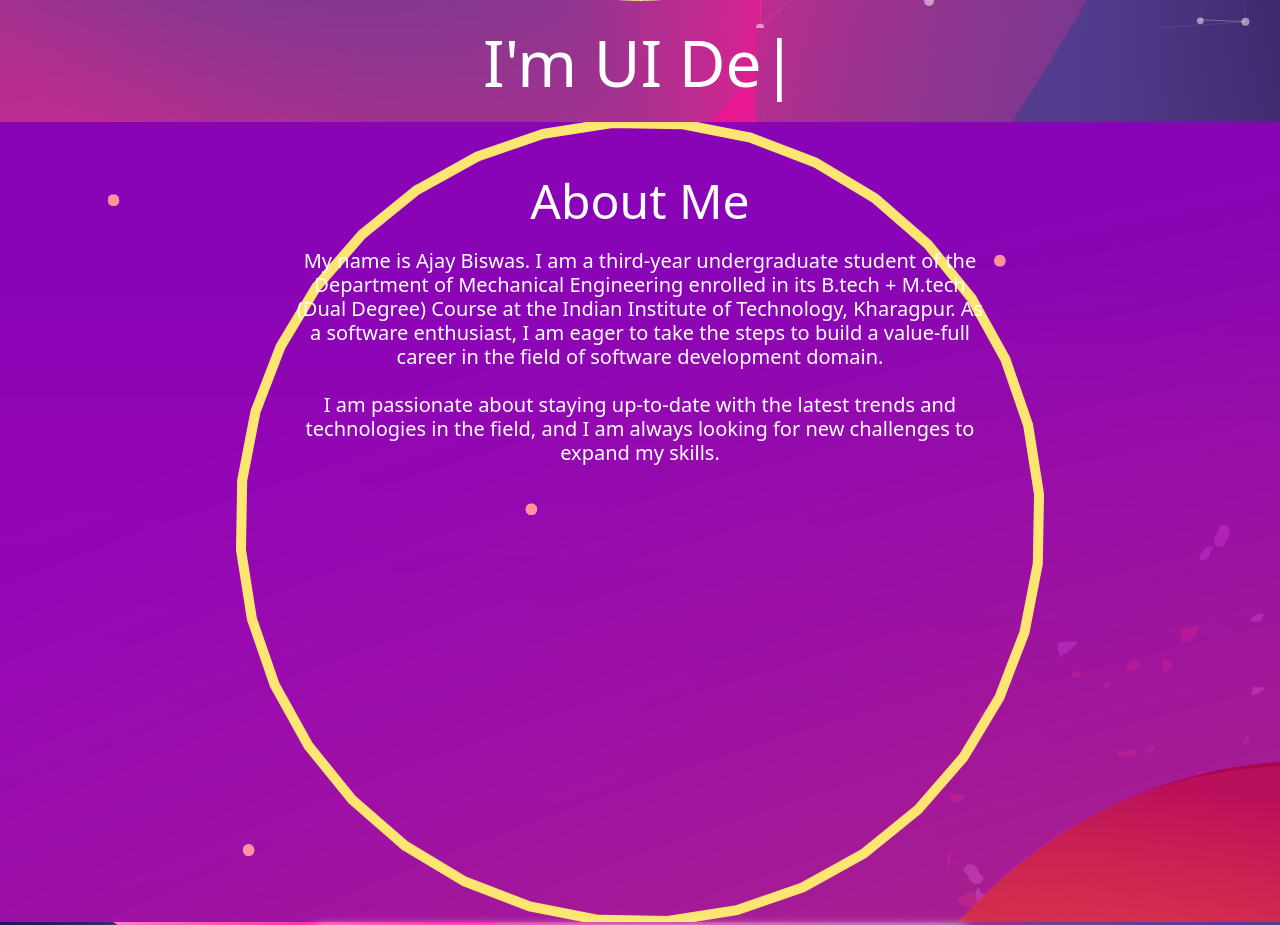
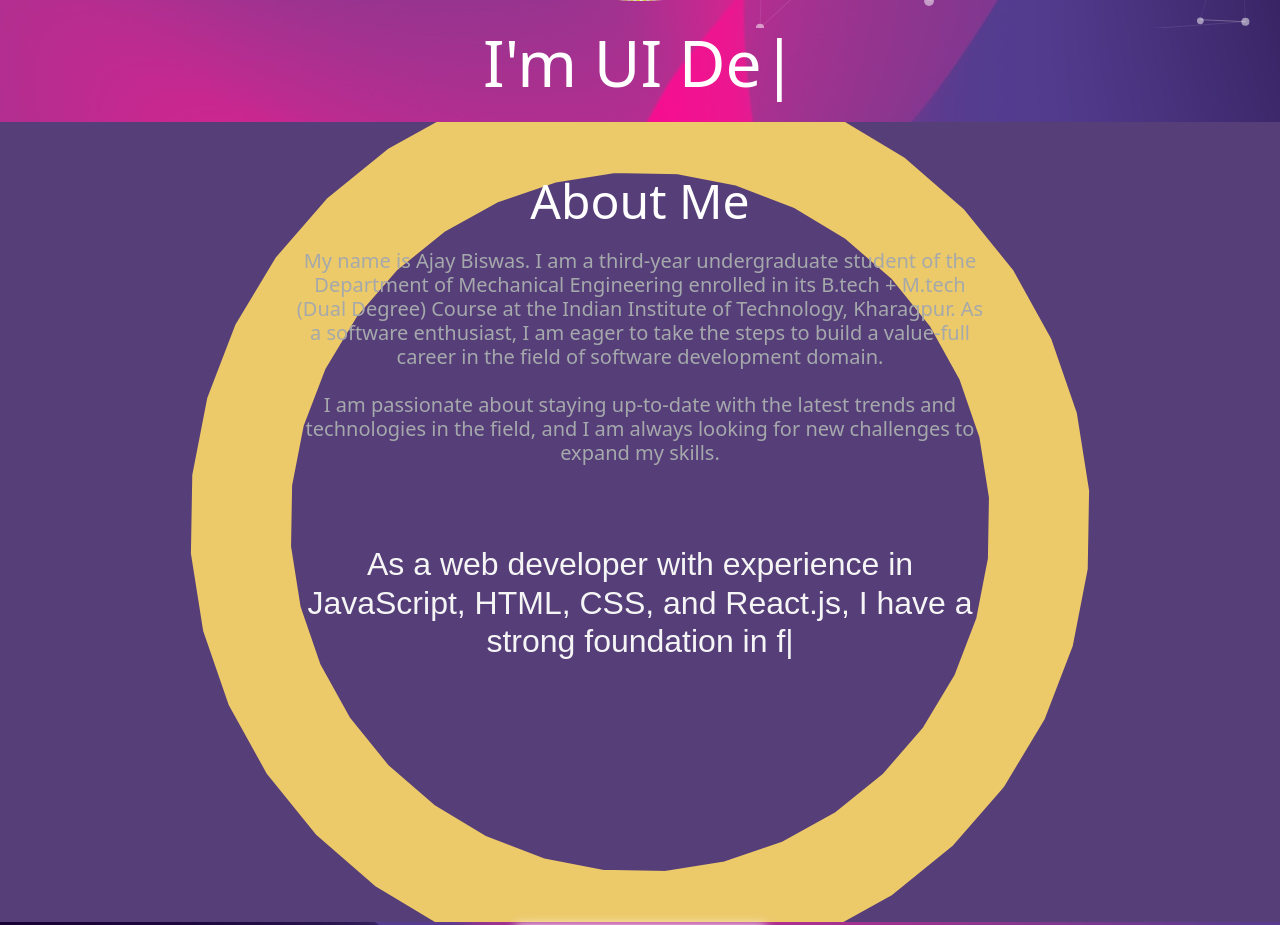
Before and after one commit to BlueSquare4/portfolio, a Flask app: page / in a window 1280 px wide. Shown: the part 772-1697 px from the top of the page. Run offline with Flask 3, Linux system fonts and the light colour scheme; some libraries are stand-ins or nearby versions.

Commit message:
some fixes

```diff
--- a/static/js/about.js
+++ b/static/js/about.js
@@ -17,8 +17,8 @@ function init() {
 function draw() {
   context.clearRect(0, 0, width, height);
   context.beginPath();
-  context.strokeStyle = "#fce570";
-  context.lineWidth = 10;
+  context.strokeStyle = "#ecc969";
+  context.lineWidth = 100;
   for (let i = 0; i < 360; i += 10) {
     const x = centerX + radius * Math.cos((i + frameCount) * (Math.PI / 180));
     const y = centerY + radius * Math.sin((i + frameCount) * (Math.PI / 180));
--- a/templates/home.html
+++ b/templates/home.html
@@ -31,9 +31,9 @@
    background-color:rgb(120,120,120);
 }
   .maindiv {
-    width: 50%;
-    height: 400px;
-     object-fit: cover;
+    width: 15rem;
+    height: 20rem;
+     object-fit: contain;
     position: relative;
     left: 50%;
     top: 50%;
@@ -110,8 +110,8 @@
   position: relative;
   width: 100%;
   height: 100vh;
-  background-color: #8226df;
-  background-image: url(static/images/bg-3.jpg);
+  background-color: #563e79;
+  /*background-image: url(static/images/bg-3.jpg);*/
   overflow: hidden;
 }
 
@@ -177,22 +177,24 @@ canvas {
   <canvas id="canvas"></canvas>
   <div class="container1" id="c1">
     <h1>About Me</h1>
-    <h3 class="fw-medium lead text-center" style="color:white">
+    <h3 class="fw-medium lead text-center" style="color:#a5a9ac">
       My name is Ajay Biswas. I am a third-year undergraduate student of the Department of Mechanical Engineering enrolled in its B.tech + M.tech (Dual Degree) Course at the Indian Institute of Technology, Kharagpur. As a software enthusiast, I am eager to take the steps to build a value-full career in the field of software development domain.
       <br>
       <br>
       I am passionate about staying up-to-date with the latest trends and technologies in the field, and I am always looking for new challenges to expand my skills. </h3>
+    <br>
+    <div class="mt-4 fw-medium  mb-4 " id="container1">
+       <h4 class="display-3 text-center mt-4" style="font-family: ‘Roboto’, sans-serif;font-size:xx-large; color:whitesmoke;"><span class="auto-input1"></span> </h4>
+          </div>
   </div>
 </div>
          <div class="maindiv" id="c2">
          </div>
-       <div class="mt-4 fw-medium  mb-4 " id="container1">
-     <h4 class="display-3 text-center mt-4" style="font-family: ‘Roboto’, sans-serif;font-size:xx-large; color:whitesmoke;"><span class="auto-input1"></span> </h4>
-        </div>
+
       <h3 class="display-3 text-center mt-4 mb-2" style="color:white">My Resume 📑</h3>
 
   <div class="container" style="display:flex;justify-content:center;">
-      <a type="button" href="https://drive.google.com/file/d/1c8J6TtnALcaXo8h06MHUpd4zHfmXqfqg/view?usp=sharing" class=" btn btn-outline-info text-center">Resume</a>
+      <a type="button" href="https://drive.google.com/file/d/1vVXV-yfbJA2HpAVc-05Ev3bvZqZFct8s/view?usp=sharing" class=" btn btn-outline-info text-center">Resume</a>
 </div>
   <footer>
   <div class="container mt-4">
```
